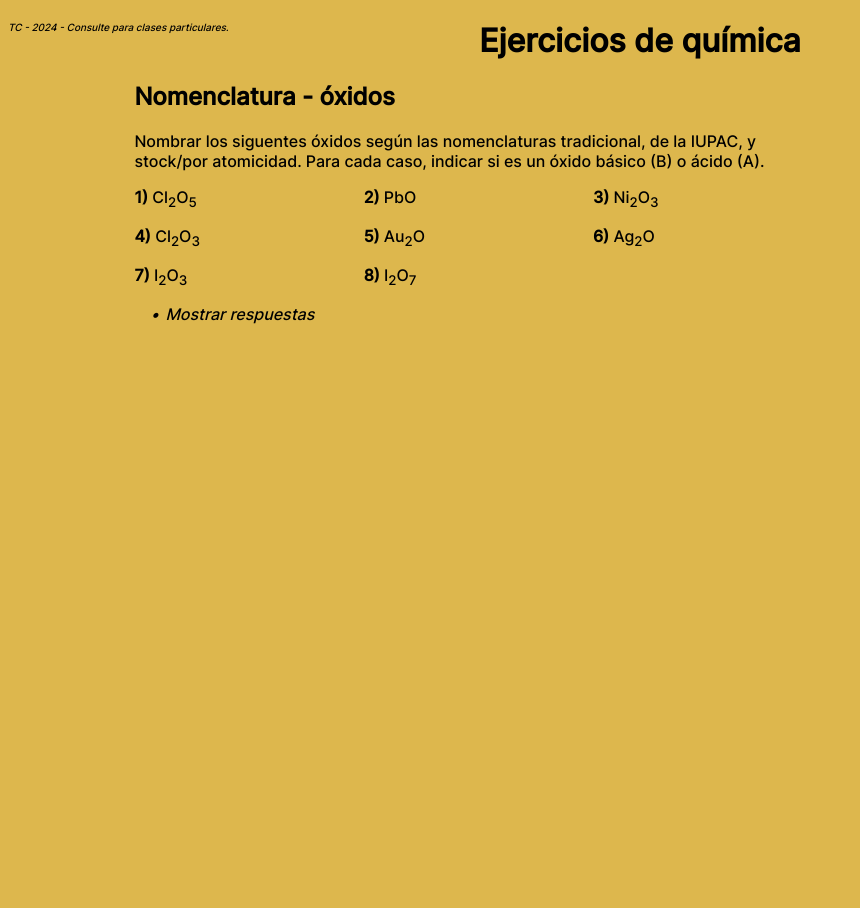
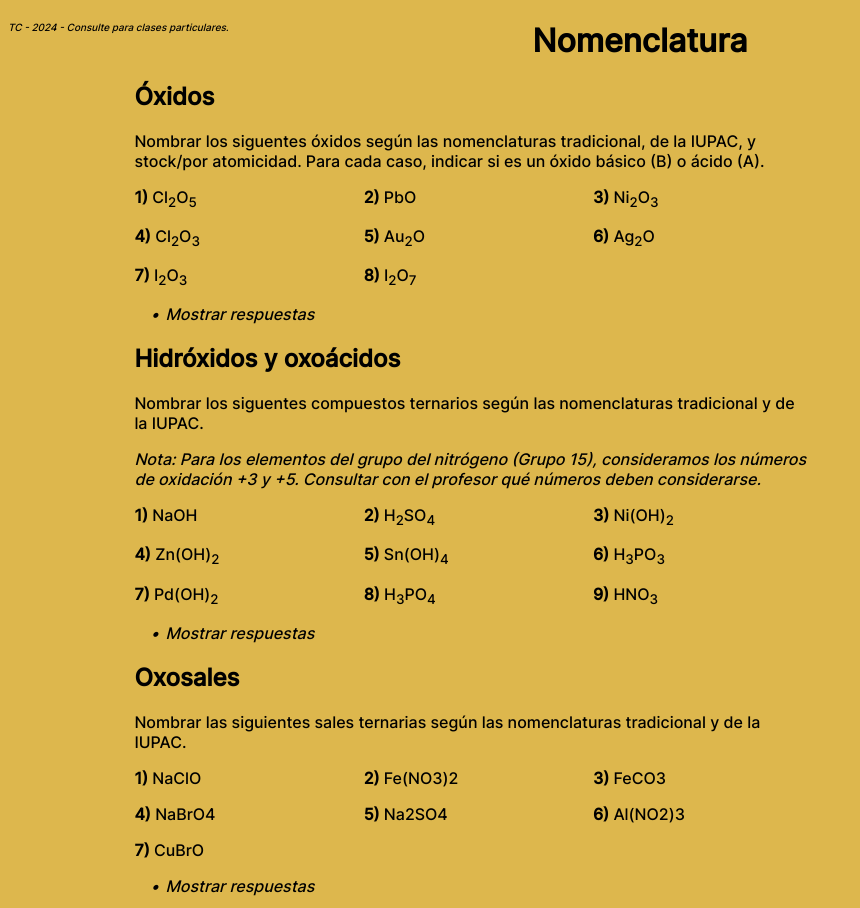
Before and after one commit to Tomycj/clases, a plain HTML site: page quimica/nomenclatura.html in a window 1280 px wide. Shown: the whole page, without its empty margins (0-860 px from the left). Before the commit the page ends 800 px from the top, so only its background shows below. Drawn offline with Linux system fonts and the light colour scheme.

Commit message:
compuestos ternarios

```diff
--- a/quimica/nomenclatura.html
+++ b/quimica/nomenclatura.html
@@ -11,14 +11,16 @@
     <body>
         <div style="position: absolute; font-size: 10px; font-style: italic;"> TC - 2024 - Consulte para clases particulares.</div>
 
-		<h1 style ="text-align: center">Ejercicios de química<br></h1>
+		<h1 style ="text-align: center">Nomenclatura<br></h1>
 
         <div class="main-text-container">
 
-            <h2 class="contentHider">Nomenclatura - óxidos</h2>
-            <div>
-                Nombrar los siguentes óxidos según las nomenclaturas tradicional, de la IUPAC, y stock/por atomicidad.
-                Para cada caso, indicar si es un óxido básico (B) o ácido (A).
+            <h2 class="contentHider">Óxidos</h2>
+            <div class="exercises-group">
+                <p class="instructions">
+                    Nombrar los siguentes óxidos según las nomenclaturas tradicional, de la IUPAC, y stock/por atomicidad.
+                    Para cada caso, indicar si es un óxido básico (B) o ácido (A).
+                </p>
 
                 <ol class="question-list" style="grid-template-columns: repeat(3, 1fr);">
                     <li>Cl<sub>2</sub>O<sub>5</sub></li>
@@ -45,6 +47,77 @@
                             </li>
                             <li>(A) Óxido de yodo(III) / Óxido yodoso / Trióxido de diyodo</li>
                             <li>(A) Óxido de yodo(VII) / Óxido peryódico / Heptaóxido de diyodo</li>
+                        </ol>
+                    </div>
+                </div>
+            </div>
+
+            <h2 class="contentHider">Hidróxidos y oxoácidos</h2>
+            <div class="exercises-group">
+                <p class="instructions">
+                    Nombrar los siguentes compuestos ternarios según las nomenclaturas tradicional y de la IUPAC.
+                    <p><i>Nota: Para los elementos del grupo del nitrógeno (Grupo 15), consideramos los números de oxidación +3 y +5.
+                        Consultar con el profesor qué números deben considerarse.
+                    </i></p>
+                </p>
+
+                <ol class="question-list" style="grid-template-columns: repeat(3, 1fr);">
+                    <li>NaOH</li>
+                    <li>H<sub>2</sub>SO<sub>4</sub></li>
+                    <li>Ni(OH)<sub>2</sub></li>
+                    <li>Zn(OH)<sub>2</sub></li>
+                    <li>Sn(OH)<sub>4</sub></li>
+                    <li>H<sub>3</sub>PO<sub>3</sub></li>
+                    <li>Pd(OH)<sub>2</sub></li>
+                    <li>H<sub>3</sub>PO<sub>4</sub></li>
+                    <li>HNO<sub>3</sub></li>
+                </ol>
+
+                <div class="indented">
+                    <span class="contentHider bullet italic">Mostrar respuestas</span>
+                    <div hidden>
+                        <ol class="answer-list">
+                            <li>Hidróxido de sodio</li>
+                            <li>Sulfato(VI) de hidrógeno / Ácido sulfúrico</li>
+                            <li>Hidróxido de níquel(II) / Hidróxido niqueloso</li>
+                            <li>Hidróxido de zinc</li>
+                            <li>Hidróxido de estaño(IV) / Hidróxido estáñico (o estánnico)</li>
+                            <li>Fosfato(III) de hidrógeno / Ácido fosforoso</li>
+                            <li>Hidróxido de paladio(II) / Hidróxido paladioso</li>
+                            <li>Fosfato(V) de hidrógeno / Ácido fosfórico</li>
+                            <li>Nitrato(V) de hidrógeno / Ácido nítrico</li>
+                        </ol>
+                    </div>
+                </div>
+            </div>
+
+            <h2 class="contentHider">Oxosales</h2>
+            <div class="exercises-group">
+                <p class="instructions">
+                    Nombrar las siguientes sales ternarias según las nomenclaturas tradicional y de la IUPAC.
+                </p>
+
+                <ol class="question-list" style="grid-template-columns: repeat(3, 1fr);">
+                    <li>NaClO</li>
+                    <li>Fe(NO3)2</li>
+                    <li>FeCO3</li>
+                    <li>NaBrO4</li>
+                    <li>Na2SO4</li>
+                    <li>Al(NO2)3</li>
+                    <li>CuBrO</li>
+                </ol>
+
+                <div class="indented">
+                    <span class="contentHider bullet italic">Mostrar respuestas</span>
+                    <div hidden>
+                        <ol class="answer-list">
+                            <li>Hipoclorito de sodio</li>
+                            <li>Nitrato(V) de hierro(II) / Nitrato ferroso</li>
+                            <li>Carbonato(IV) de hierro(II) / Carbonato ferroso</li>
+                            <li>Bromato(VII) de sodio / Perbromato de sodio</li>
+                            <li>Sulfato(VI) de sodio / Sulfato de sodio</li>
+                            <li>Nitrato(III) de aluminio / Nitrito de aluminio</li>
+                            <li>Bromato(I) de cobre(I) / Hipobromito cuproso</li>
                         </ol>
                     </div>
                 </div>
--- a/styles/clases.css
+++ b/styles/clases.css
@@ -110,3 +110,7 @@ button:hover {
 		columns: 2;
 	}
 }*/
+.exercises-group {
+	margin-top: 12px;
+	margin-bottom: 12px;
+}
```
